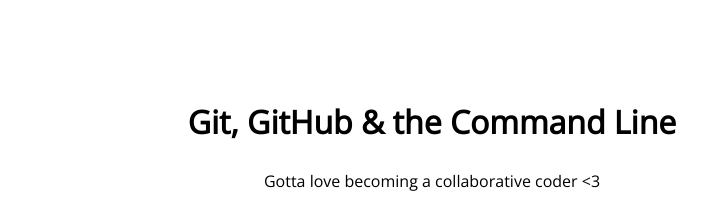
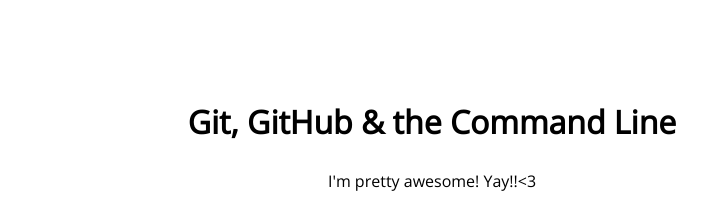
Before and after one commit to tanzerdragon/105-project, a plain HTML site: page index.html in a window 1280 px wide. Shown: the top 205 px of the page, without its empty margins (208-915 px from the left). Drawn offline with nearby package versions, Linux system fonts and the light colour scheme.

Commit message:
changed word

```diff
--- a/index.html
+++ b/index.html
@@ -9,7 +9,7 @@
 <body>
 	<section>
 		<h1>Git, GitHub & the Command Line</h1>
-		<p>Gotta love becoming a collaborative coder <3</p>
+		<p>I'm pretty awesome! Yay!!<3</p>
 		<img src="img/happy-blue-robot.png">
 	</section>
 </body>
```
